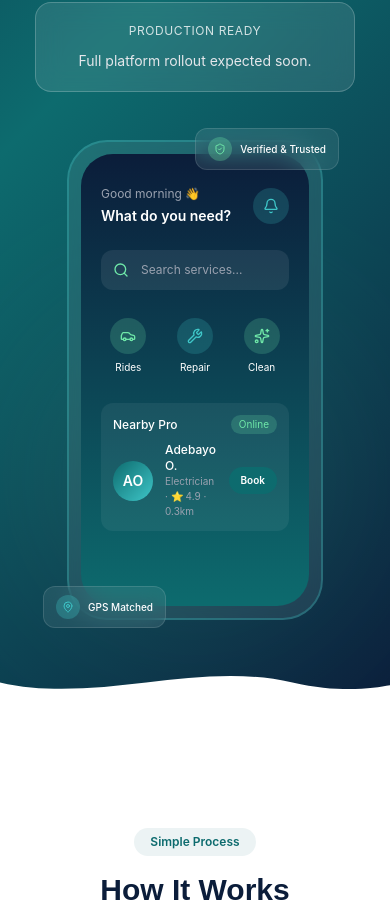
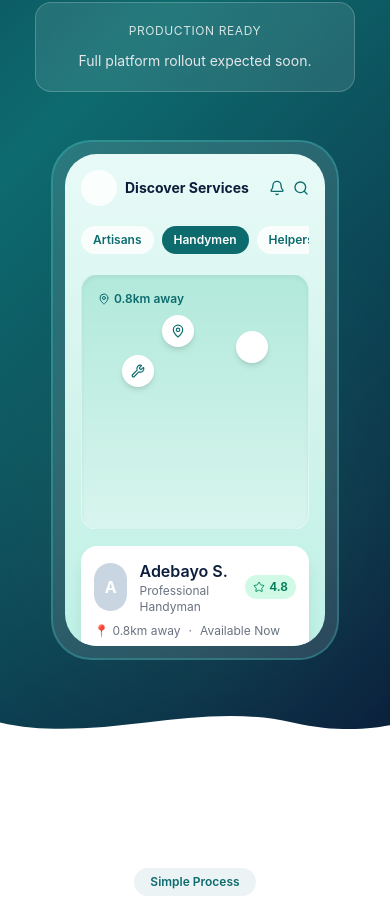
Before and after one commit to Around-You-Org/around_you_website, a React (Vite) app: page / in a window 390 px wide. Shown: the part 835-1751 px from the top of the page. Built offline with nearby package versions, Linux system fonts and the light colour scheme.

Commit message:
update: phonemockup

```diff
--- a/src/pages/HomePage.jsx
+++ b/src/pages/HomePage.jsx
@@ -33,96 +33,87 @@ function PhoneMockup() {
   return (
     <div className="relative animate-[float_4s_ease-in-out_infinite]">
       <div
-        className="relative w-64 h-120 md:w-72 md:h-132.5 rounded-[2.5rem] p-3"
+        className="relative w-72 h-130 rounded-[2.5rem] p-3"
         style={{
-          background: "rgba(255,255,255,0.08)",
-          backdropFilter: "blur(12px)",
+          background: "rgba(255,255,255,0.12)",
+          backdropFilter: "blur(14px)",
           border: "2px solid rgba(62,198,200,0.3)",
         }}
       >
         <div
           className="w-full h-full rounded-4xl overflow-hidden"
-          style={{ background: "linear-gradient(180deg,#0B1D3A 0%,#0D6B6E 100%)" }}
+          style={{ background: "linear-gradient(180deg,#e8faf7 0%,#d3f4ec 50%,#bff1e6 100%)" }}
         >
-          <div className="p-5 pt-8">
-            {/* Header */}
-            <div className="flex items-center justify-between mb-6">
-              <div>
-                <p className="text-gray-400 text-xs">Good morning 👋</p>
-                <p className="text-white font-semibold text-sm mt-1">What do you need?</p>
+          <div className="p-4">
+            <div className="flex items-center justify-between mb-5">
+              <div className="flex items-center gap-2">
+                <div className="w-9 h-9 rounded-full bg-white/80 flex items-center justify-center">
+                  <Icon name="user" size={16} color="#0D6B6E" />
+                </div>
+                <p className="text-sm font-bold text-[#0B1D3A]">Discover Services</p>
               </div>
-              <div className="w-9 h-9 rounded-full flex items-center justify-center" style={{ background: "rgba(62,198,200,0.2)" }}>
-                <Icon name="bell" size={16} color="#3EC6C8" />
+              <div className="flex items-center gap-2 text-[#0D6B6E]">
+                <Icon name="bell" size={16} />
+                <Icon name="search" size={16} />
               </div>
             </div>
 
-            {/* Search */}
-            <div className="rounded-xl p-3 mb-5 flex items-center gap-3" style={{ background: "rgba(255,255,255,0.08)" }}>
-              <Icon name="search" size={16} color="#6EE7A8" />
-              <span className="text-gray-400 text-xs">Search services...</span>
-            </div>
-
-            {/* Quick categories */}
-            <div className="grid grid-cols-3 gap-3 mb-5">
+            <div className="flex gap-2 mb-4 overflow-x-auto pb-1">
               {[
-                { icon: "car", color: "#6EE7A8", bg: "rgba(110,231,168,0.2)", label: "Rides" },
-                { icon: "wrench", color: "#3EC6C8", bg: "rgba(62,198,200,0.2)", label: "Repair" },
-                { icon: "sparkles", color: "#6EE7A8", bg: "rgba(110,231,168,0.2)", label: "Clean" },
-              ].map(({ icon, color, bg, label }) => (
-                <div key={label} className="flex flex-col items-center gap-1.5 p-2 rounded-xl" style={{ background: bg + "33" }}>
-                  <div className="w-9 h-9 rounded-full flex items-center justify-center" style={{ background: bg }}>
-                    <Icon name={icon} size={16} color={color} />
-                  </div>
-                  <span className="text-white text-[10px]">{label}</span>
-                </div>
+                { label: "Artisans", active: false },
+                { label: "Handymen", active: true },
+                { label: "Helpers", active: false },
+              ].map((item) => (
+                <button
+                  key={item.label}
+                  className={`rounded-full px-3 py-1.5 text-xs font-semibold ${item.active ? "bg-[#0D6B6E] text-white" : "bg-white/80 text-[#0D6B6E]"}`}
+                >
+                  {item.label}
+                </button>
               ))}
             </div>
 
-            {/* Nearby Pro */}
-            <div className="rounded-xl p-3" style={{ background: "rgba(255,255,255,0.06)" }}>
-              <div className="flex items-center justify-between mb-2">
-                <span className="text-white text-xs font-medium">Nearby Pro</span>
-                <span className="text-[10px] px-2 py-0.5 rounded-full" style={{ background: "rgba(110,231,168,0.2)", color: "#6EE7A8" }}>Online</span>
+            <div className="relative rounded-2xl h-64 mb-4 border border-white/30 shadow-inner bg-linear-to-b from-[#b1e9da] to-[#d8f5ee]">
+              <div className="absolute left-4 top-4 inline-flex items-center gap-1 text-xs text-[#0D6B6E] font-semibold">
+                <Icon name="map-pin" size={12} />
+                <span>0.8km away</span>
               </div>
-              <div className="flex items-center gap-3">
-                <div className="w-10 h-10 rounded-full flex items-center justify-center font-semibold text-sm text-white"
-                  style={{ background: "linear-gradient(135deg,#0D6B6E,#3EC6C8)" }}>
-                  AO
+              <div className="absolute left-10 top-20 w-8 h-8 bg-white rounded-full shadow-md flex items-center justify-center">
+                <Icon name="wrench" size={14} color="#0D6B6E" />
+              </div>
+              <div className="absolute right-10 top-14 w-8 h-8 bg-white rounded-full shadow-md flex items-center justify-center">
+                <Icon name="user" size={14} color="#0D6B6E" />
+              </div>
+              <div className="absolute left-20 top-10 w-8 h-8 bg-white rounded-full shadow-md flex items-center justify-center">
+                <Icon name="map-pin" size={14} color="#0D6B6E" />
+              </div>
+            </div>
+
+            <div className="rounded-2xl bg-white p-3 shadow-lg border border-white/50">
+              <div className="flex items-center gap-3 mb-2">
+                <div className="w-12 h-12 rounded-full bg-slate-300 overflow-hidden flex items-center justify-center">
+                  <span className="text-white font-bold">A</span>
                 </div>
-                <div className="flex-1">
-                  <p className="text-white text-xs font-medium">Adebayo O.</p>
-                  <p className="text-gray-400 text-[10px]">Electrician · ⭐ 4.9 · 0.3km</p>
+                <div>
+                  <p className="font-semibold text-[#0B1D3A]">Adebayo S.</p>
+                  <p className="text-xs text-gray-500">Professional Handyman</p>
                 </div>
-                <button className="px-3 py-1.5 rounded-full text-[10px] font-semibold text-white" style={{ background: "#0D6B6E" }}>
-                  Book
-                </button>
+                <span className="ml-auto inline-flex items-center gap-1 rounded-full bg-emerald-100 px-2 py-1 text-xs font-semibold text-emerald-700">
+                  <Icon name="star" size={12} color="#059669" />
+                  4.8
+                </span>
+              </div>
+              <div className="flex items-center gap-2 text-xs text-gray-500 mb-3">
+                <span>📍 0.8km away</span>
+                <span>·</span>
+                <span>Available Now</span>
+              </div>
+              <div className="flex gap-2">
+                <button className="flex-1 rounded-xl border border-[#0D6B6E] px-3 py-2 text-xs font-semibold text-[#0D6B6E]">View Profile</button>
+                <button className="flex-1 rounded-xl bg-[#0D6B6E] px-3 py-2 text-xs font-semibold text-white">Request Now</button>
               </div>
             </div>
           </div>
-        </div>
-      </div>
-
-      {/* Floating badges */}
-      <div
-        className="absolute -top-3 -right-4 rounded-xl px-3 py-2 animate-[float_4s_ease-in-out_0.5s_infinite]"
-        style={{ background: "rgba(255,255,255,0.08)", backdropFilter: "blur(12px)", border: "1px solid rgba(255,255,255,0.12)" }}
-      >
-        <div className="flex items-center gap-2">
-          <div className="w-6 h-6 rounded-full flex items-center justify-center" style={{ background: "rgba(110,231,168,0.3)" }}>
-            <Icon name="shield-check" size={12} color="#6EE7A8" />
-          </div>
-          <span className="text-white text-[10px] font-medium">Verified & Trusted</span>
-        </div>
-      </div>
-      <div
-        className="absolute -bottom-2 -left-6 rounded-xl px-3 py-2 animate-[float_6s_ease-in-out_infinite]"
-        style={{ background: "rgba(255,255,255,0.08)", backdropFilter: "blur(12px)", border: "1px solid rgba(255,255,255,0.12)" }}
-      >
-        <div className="flex items-center gap-2">
-          <div className="w-6 h-6 rounded-full flex items-center justify-center" style={{ background: "rgba(62,198,200,0.3)" }}>
-            <Icon name="map-pin" size={12} color="#3EC6C8" />
-          </div>
-          <span className="text-white text-[10px] font-medium">GPS Matched</span>
         </div>
       </div>
     </div>
```
Also changed, not shown: public/WhatsApp Image 2026-04-03 at 10.30.43 PM.jpeg (added).
